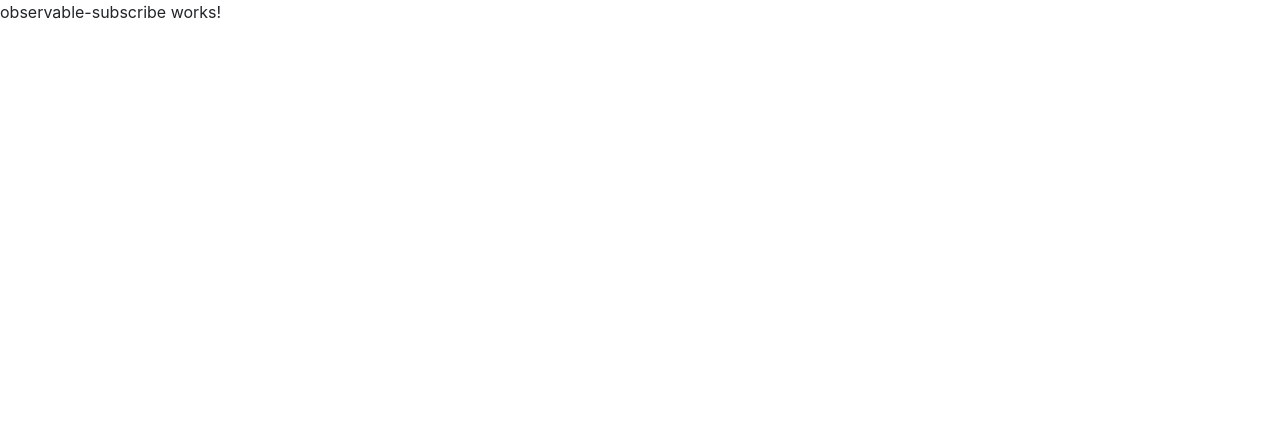
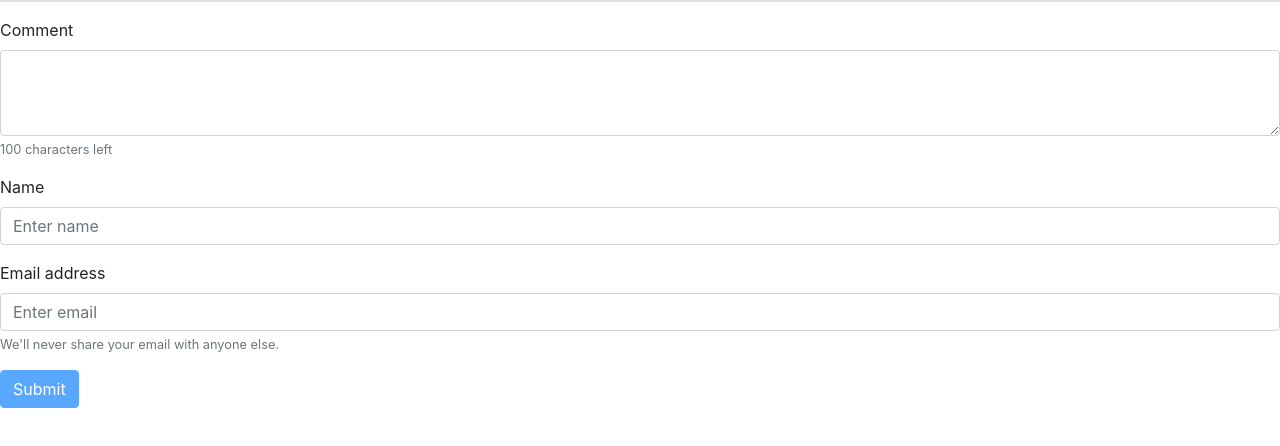
Before and after one commit to Jaiganesh-prakasam/angular-practice, an Angular app: page / in a window 1280 px wide. Shown: the top 446 px of the page. Built offline with nearby package versions, Linux system fonts and the light colour scheme.

Commit message:
Reactive form example
use of observables in reactive form
Acheive the same output without using reactive forms

```diff
--- a/src/app/app.component.html
+++ b/src/app/app.component.html
@@ -1,5 +1,6 @@
 <router-outlet>
   <!-- <ngif-ngfor-ngclass></ngif-ngfor-ngclass> -->
   <!-- <custom-directive></custom-directive> -->
-  <observable-subscribe></observable-subscribe>
+  <!-- <observable-subscribe></observable-subscribe> -->
+  <form-example> </form-example>
 </router-outlet>
--- /dev/null
+++ b/src/app/reactive-programing/form-example/form-example.component.html
@@ -0,0 +1,45 @@
+<form [formGroup]="form" (ngSubmit)="onSubmit()">
+  <!-- Output comment -->
+  <div class="card card-block">
+    <pre class="card-text">{{ form.value.comment }}</pre>
+  </div>
+  <p class="small">{{ form.value.lastUpdateTS }}</p>
+  <!-- Comment text area -->
+  <div class="form-group">
+    <label for="comment">Comment</label>
+    <textarea
+      class="form-control"
+      formControlName="comment"
+      rows="3"
+    ></textarea>
+    <small class="form-text text-muted">
+      <span>{{ 100 - form.value.comment.length }}</span> characters left
+    </small>
+  </div>
+  <!-- Name input -->
+  <div class="form-group">
+    <label for="name">Name</label>
+    <input
+      type="text"
+      class="form-control"
+      formControlName="name"
+      placeholder="Enter name"
+    />
+  </div>
+  <!-- Email input -->
+  <div class="form-group">
+    <label for="email">Email address</label>
+    <input
+      type="email"
+      class="form-control"
+      formControlName="email"
+      placeholder="Enter email"
+    />
+    <small class="form-text text-muted">
+      We'll never share your email with anyone else.
+    </small>
+  </div>
+  <button type="submit" class="btn btn-primary" [disabled]="!form.valid">
+    Submit
+  </button>
+</form>
--- /dev/null
+++ b/src/app/reactive-programing/form-example/form-example.component.ts
@@ -0,0 +1,61 @@
+import { Component, OnInit } from "@angular/core";
+import {
+  FormGroup,
+  FormControl,
+  Validators,
+  FormBuilder
+} from "@angular/forms";
+import { map, filter } from "rxjs/operators";
+@Component({
+  selector: "form-example",
+  templateUrl: "./form-example.component.html",
+  styleUrls: ["./form-example.component.sass"]
+})
+export class FormExampleComponent implements OnInit {
+  form: FormGroup;
+  comment = new FormControl("", Validators.required);
+  name = new FormControl("", Validators.required);
+  email = new FormControl("", [
+    Validators.required,
+    Validators.pattern("[^ @]*@[^ @]*")
+  ]);
+  /* Observable Solution */
+  constructor(fb: FormBuilder) {
+    this.form = fb.group({
+      comment: this.comment,
+      name: this.name,
+      email: this.email
+    });
+    this.form.valueChanges
+      .pipe(filter(data => this.form.valid))
+      .pipe(
+        map(data => {
+          data.comment = data.comment.replace(/<(?:.|\n)*?>/gm, "");
+          data.lastUpdateTS = new Date();
+          return data;
+        })
+      )
+      .subscribe(data => console.log(JSON.stringify(data)));
+  }
+  /* None Observable Solution */
+  // constructor(fb: FormBuilder) {
+  // this.form = fb.group({
+  // "comment": this.comment,
+  // "name": this.name,
+  // "email": this.email
+  // });
+  // this.form.valueChanges
+  // .subscribe( data => {
+  // if (this.form.valid) {
+  // data.comment = data.comment.replace(/<(?:.|\n)*?>/gm, '');
+  // data.lastUpdateTS = new Date();
+  // console.log(JSON.stringify(data))
+  // }
+  // });
+  // }
+  onSubmit() {
+    console.log("Form submitted!");
+  }
+
+  ngOnInit(): void {}
+}
```
Also changed, not shown: src/app/reactive-programing/reactive-programing.module.ts (+5 -4 lines), src/app/reactive-programing/form-example/form-example.component.sass (added), 1 other file (tests, documents, lock files or other folders).
